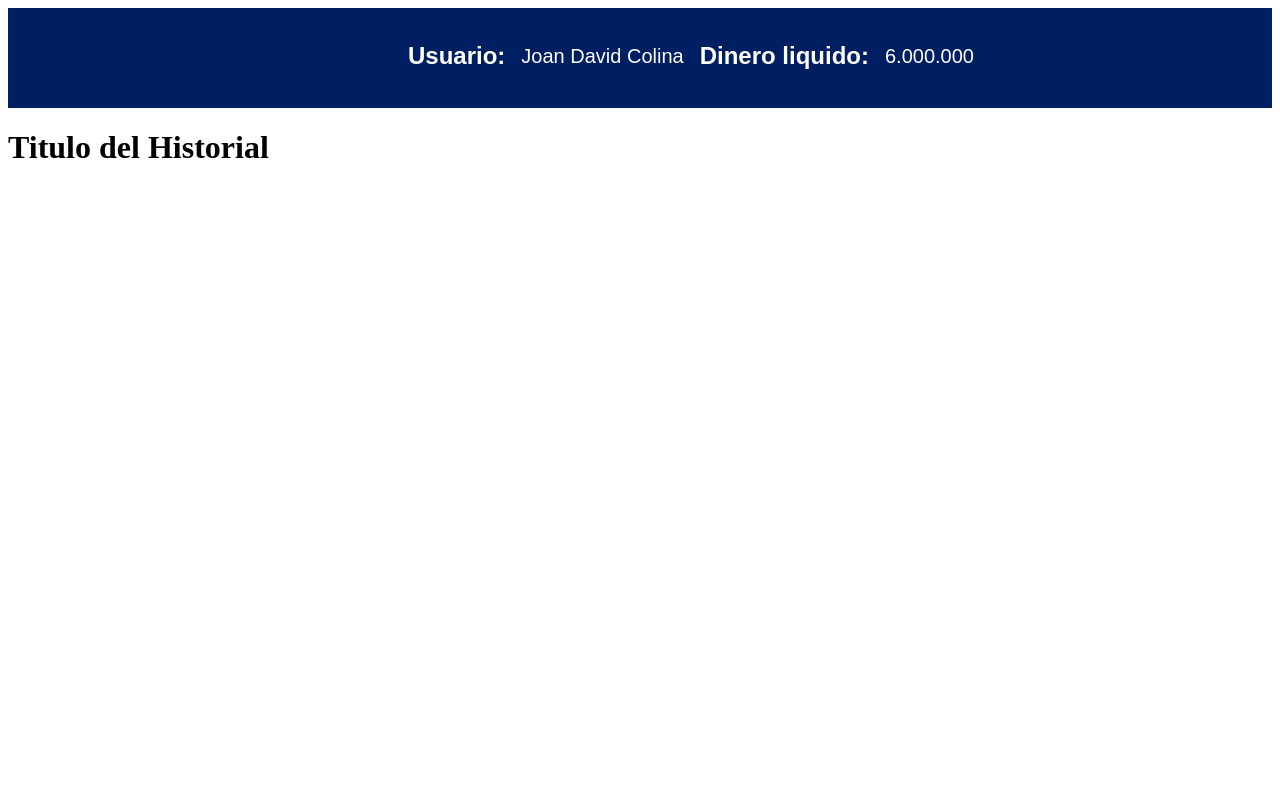
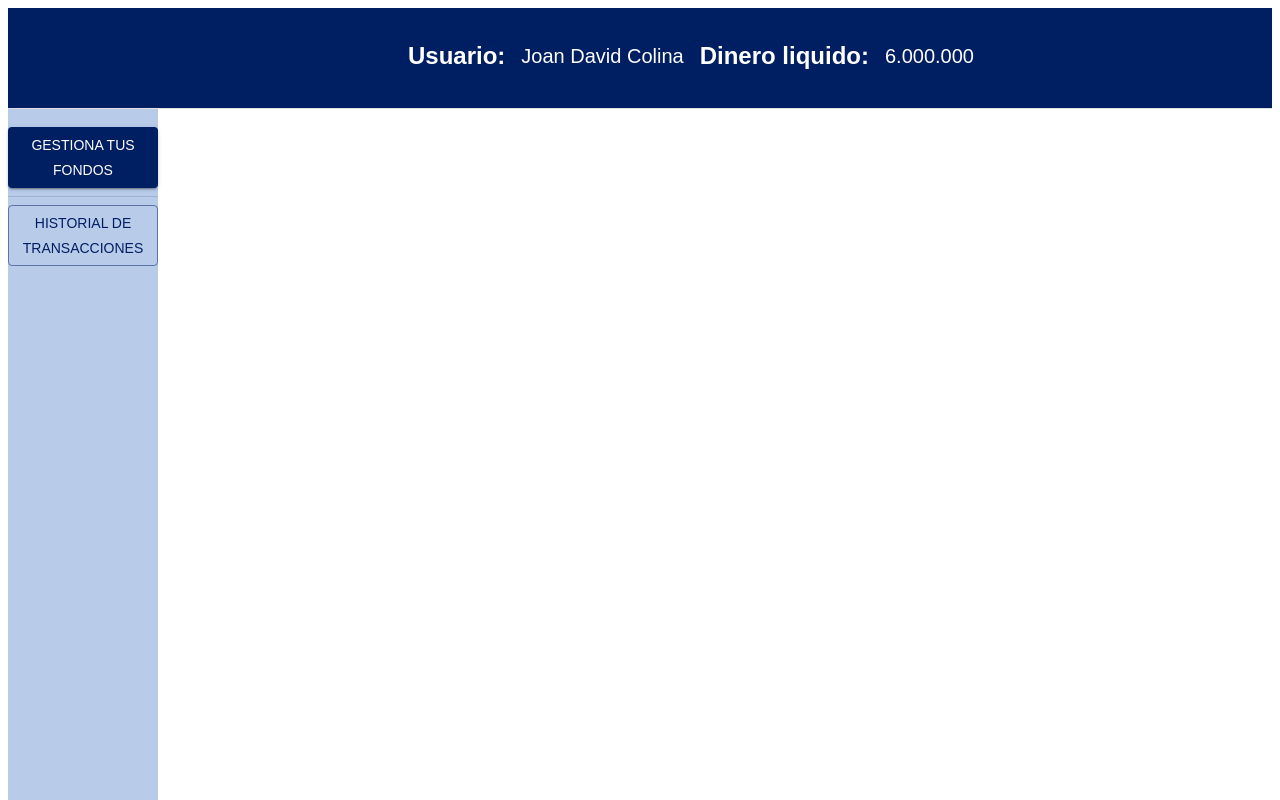
Before and after one commit to joancolina819/BTG-FPV-FIC-FrontEnd, a React (Create React App) app in the folder ffvc-frontend/: page / in a window 1280 px wide. Shown: the top 800 px of the page. Built offline with nearby package versions, Linux system fonts and the light colour scheme; no server answers.

Commit message:
ADD - NavBar izqueirdo

```diff
--- a/ffvc-frontend/src/components/App.jsx
+++ b/ffvc-frontend/src/components/App.jsx
@@ -1,8 +1,9 @@
-import Historial from "./Historial";
 import generateStore from "../redux/store";
 import { Provider } from "react-redux";
 import Banner from "./Banner";
 import { ThemeProvider, createTheme } from "@mui/material/styles";
+import NavBar from "./NavBar";
+import { Divider } from "@mui/material";
 
 
 export default function App() {
@@ -31,7 +32,8 @@ export default function App() {
     <ThemeProvider theme={theme}>
       <Provider store={store}>
         <Banner />
-        <Historial/>
+        <Divider/>
+        <NavBar />
       </Provider>
     </ThemeProvider>
   );
--- a/ffvc-frontend/src/components/Historial.jsx
+++ b/ffvc-frontend/src/components/Historial.jsx
@@ -4,15 +4,6 @@ import { get_fondos } from "../redux/fondoDuck";
 
 export default function Historial(){
 
-    const dispatch = useDispatch()
-
-    const fondos = useSelector(store => store.fondos.fondos)
-
-    React.useEffect(()=>{
-        dispatch(get_fondos())
-    }, [dispatch]);
-
-
     return(
         <h1>Titulo del Historial </h1>
     )
--- /dev/null
+++ b/ffvc-frontend/src/components/NavBar.jsx
@@ -0,0 +1,23 @@
+import React from "react";
+import Box from '@mui/material/Box';
+import { Button } from "@mui/material";
+import { Stack } from "@mui/material";
+import { Divider } from "@mui/material";
+
+export default function NavBar(){
+
+    return(
+        <Box sx={{
+                width: 150,
+                height: 3000,
+                backgroundColor: 'secondary.light',
+            }}>
+            <br/>
+            <Stack spacing={1} divider={<Divider  />}  >
+                <Button variant="contained">Gestiona tus fondos</Button>
+                <Button variant="outlined">Historial de transacciones</Button>
+            </Stack>
+        </Box>
+
+    )
+}
--- a/ffvc-frontend/src/redux/fondoDuck.js
+++ b/ffvc-frontend/src/redux/fondoDuck.js
@@ -12,7 +12,7 @@ const GET_FONDOS = 'GET_FONDOS'
 
 //################################### REDUCER #########################33
 export default function fondoReducer(state= data_inicial, action){
-    console.log(action.payload)
+    // console.log(action.payload)
     switch(action.type){
         case GET_FONDOS:
             return {...state, fondos: action.payload}
```
